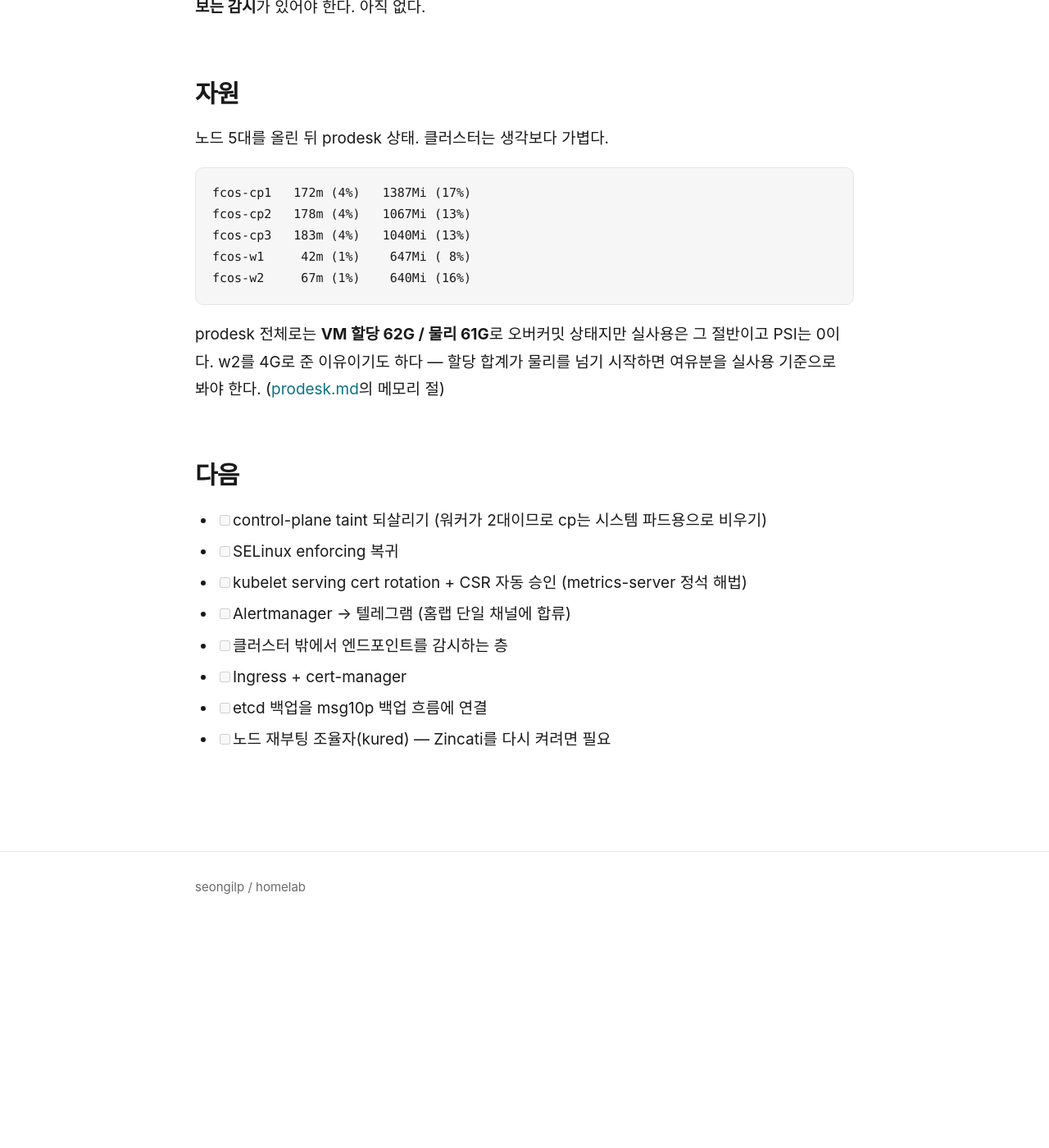
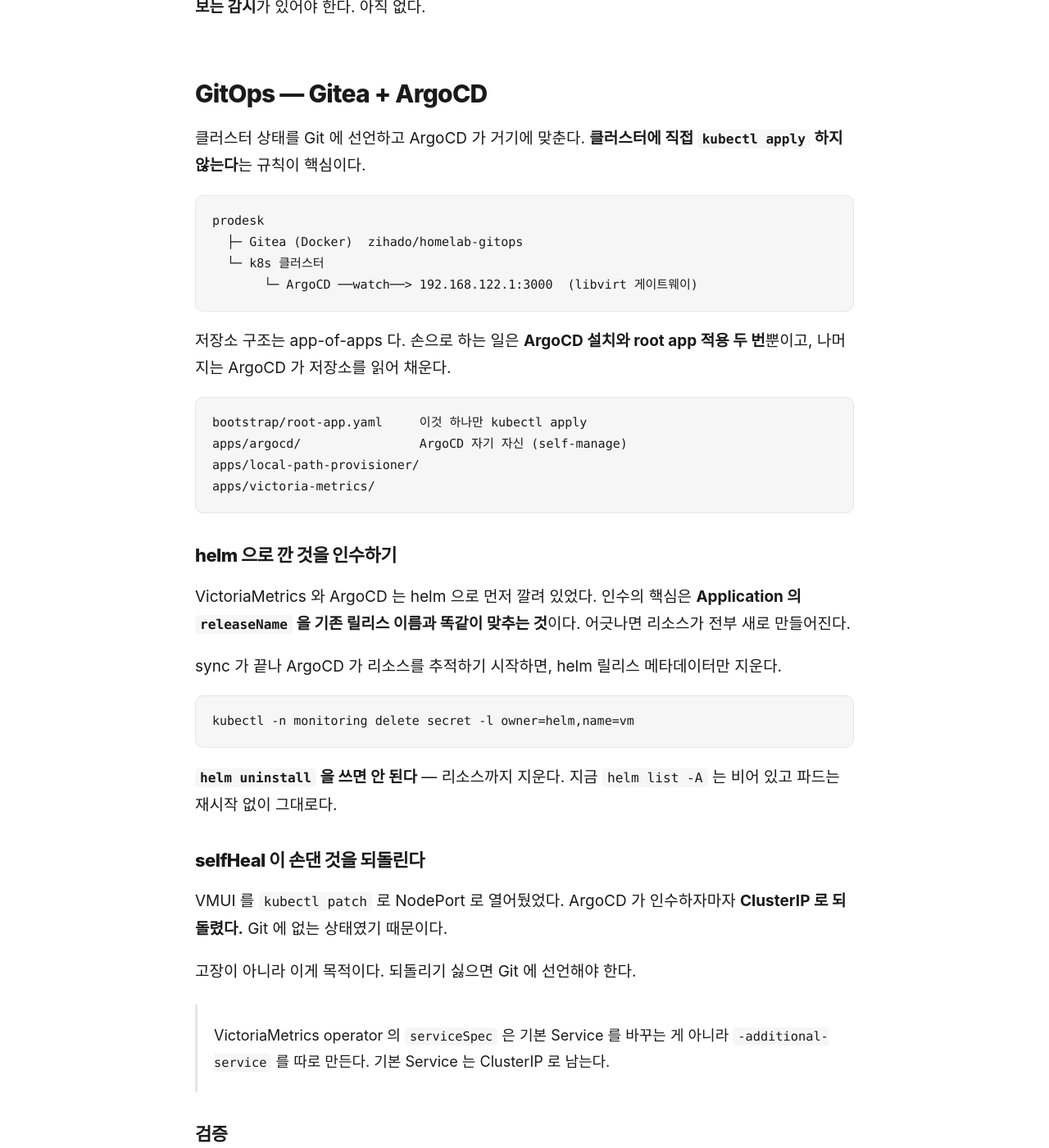
Before and after one commit to seongilp/homelab, a Jekyll site: the page built from docs/kubernetes.md, in a window 1280 px wide and 1400 px high, scrolled down 8506 px. Shown: the whole window at 82% size. Built offline with Jekyll 4.4.1, drawn with Linux system fonts in a browser that asks for light colours; our own code applies the rules of GitHub Pages for plain Markdown files; before the commit the page ends 9631 px from its top, so only the background shows below that; some of the changed text lies outside the part shown.

Commit message:
docs(kubernetes): GitOps 구성 — Gitea + ArgoCD
prodesk 에 Gitea(Docker)를 올리고 ArgoCD 로 클러스터를 선언적으로 관리한다.
app-of-apps 라 손으로 하는 건 ArgoCD 설치와 root app 적용 두 번뿐이다.

helm 으로 먼저 깔아둔 VictoriaMetrics·ArgoCD 를 인수했다. 핵심은
Application 의 releaseName 을 기존 릴리스와 같게 맞추는 것. 어긋나면
리소스가 전부 새로 만들어진다. sync 후 helm 릴리스 시크릿만 지운다
(helm uninstall 은 리소스까지 지우므로 쓰면 안 된다).

kubectl patch 로 열어둔 VMUI NodePort 를 selfHeal 이 되돌렸다. 고장이
아니라 목적이다. Git 에 선언해서 다시 올렸다.

빈 칸을 하나 남긴다: data/gitea 가 백업 밖에 있다. vm-backup.sh 가
data/vms 만 대상이라 스냅샷조차 걸리지 않는다. 데이터셋을 만드는 것과
백업 대상에 넣는 것은 별개 작업이고, 후자를 빠뜨리면 조용히 누락된다.
zen VM 때와 같은 종류의 실수라 문서에 그렇게 적었다.

````diff
--- a/docs/kubernetes.md
+++ b/docs/kubernetes.md
@@ -27,7 +27,7 @@
 런타임    CRI-O 1.36.2
 CNI       Flannel   pod 10.244.0.0/16 · svc 10.96.0.0/12
 HA        kube-vip v1.2.1 (ARP/L2, leader election)
-애드온    metrics-server · VictoriaMetrics · local-path-provisioner
+애드온    metrics-server · VictoriaMetrics · local-path-provisioner · ArgoCD
 네트워크  libvirt default NAT, DHCP 예약으로 IP 고정
 ```
 
@@ -290,6 +290,75 @@
 제대로 하려면 Alertmanager를 텔레그램에 물리고, 그와 별개로 **밖에서 클러스터
 엔드포인트를 찔러보는 감시**가 있어야 한다. 아직 없다.
 
+## GitOps — Gitea + ArgoCD
+
+클러스터 상태를 Git 에 선언하고 ArgoCD 가 거기에 맞춘다.
+**클러스터에 직접 `kubectl apply` 하지 않는다**는 규칙이 핵심이다.
+
+```
+prodesk
+  ├─ Gitea (Docker)  zihado/homelab-gitops
+  └─ k8s 클러스터
+       └─ ArgoCD ──watch──> 192.168.122.1:3000  (libvirt 게이트웨이)
+```
+
+저장소 구조는 app-of-apps 다. 손으로 하는 일은 **ArgoCD 설치와 root app 적용 두 번**뿐이고,
+나머지는 ArgoCD 가 저장소를 읽어 채운다.
+
+```
+bootstrap/root-app.yaml     이것 하나만 kubectl apply
+apps/argocd/                ArgoCD 자기 자신 (self-manage)
+apps/local-path-provisioner/
+apps/victoria-metrics/
+```
+
+### helm 으로 깐 것을 인수하기
+
+VictoriaMetrics 와 ArgoCD 는 helm 으로 먼저 깔려 있었다. 인수의 핵심은
+**Application 의 `releaseName` 을 기존 릴리스 이름과 똑같이 맞추는 것**이다.
+어긋나면 리소스가 전부 새로 만들어진다.
+
+sync 가 끝나 ArgoCD 가 리소스를 추적하기 시작하면, helm 릴리스 메타데이터만 지운다.
+
+```bash
+kubectl -n monitoring delete secret -l owner=helm,name=vm
+```
+
+**`helm uninstall` 을 쓰면 안 된다** — 리소스까지 지운다. 지금 `helm list -A` 는 비어
+있고 파드는 재시작 없이 그대로다.
+
+### selfHeal 이 손댄 것을 되돌린다
+
+VMUI 를 `kubectl patch` 로 NodePort 로 열어뒀었다. ArgoCD 가 인수하자마자
+**ClusterIP 로 되돌렸다.** Git 에 없는 상태였기 때문이다.
+
+고장이 아니라 이게 목적이다. 되돌리기 싫으면 Git 에 선언해야 한다.
+
+> VictoriaMetrics operator 의 `serviceSpec` 은 기본 Service 를 바꾸는 게 아니라
+> `-additional-service` 를 따로 만든다. 기본 Service 는 ClusterIP 로 남는다.
+
+### 검증
+
+Git 에서 retention 을 30d → 45d 로 바꿔 push 하니 `kubectl apply` 없이 클러스터
+VMSingle 이 45d 로 바뀌었고, 되돌리니 30d 로 돌아왔다.
+
+### 아직 빈 칸: Gitea 가 백업 밖에 있다
+
+Gitea 데이터는 ZFS 데이터셋 `data/gitea` 에 있지만, **기존 백업이 `data/vms` 만
+대상이라 스냅샷조차 걸려 있지 않다.**
+
+```
+data/vms@auto-20260728-043001   ← 매일 04:30
+data/gitea                       ← 없음
+```
+
+지금 prodesk 디스크가 죽으면 클러스터 정의가 통째로 날아간다. 게다가 Gitea 는
+클러스터와 **같은 물리 호스트**에 있어서 둘이 함께 죽는다. 클러스터 밖(ebs)에 두는
+선택지도 있었지만 백업 흐름 편입이 쉬운 쪽을 골랐고, 그 대가를 아직 치르지 않았다.
+
+- [ ] `data/gitea` 를 msg10p 백업 흐름에 편입
+- [ ] 외부 미러 (Codeberg 검토 중)
+
 ## 자원
 
 노드 5대를 올린 뒤 prodesk 상태. 클러스터는 생각보다 가볍다.
@@ -312,6 +381,7 @@
 - [ ] control-plane taint 되살리기 (워커가 2대이므로 cp는 시스템 파드용으로 비우기)
 - [ ] SELinux enforcing 복귀
 - [ ] kubelet serving cert rotation + CSR 자동 승인 (metrics-server 정석 해법)
+- [ ] `data/gitea` 백업 + 외부 미러 — GitOps 소스가 백업 밖에 있다
 - [ ] Alertmanager → 텔레그램 (홈랩 단일 채널에 합류)
 - [ ] 클러스터 밖에서 엔드포인트를 감시하는 층
 - [ ] Ingress + cert-manager
````
Also changed, not shown: README.md (+2 -2 lines), docs/prodesk.md (+10 -0 lines).
